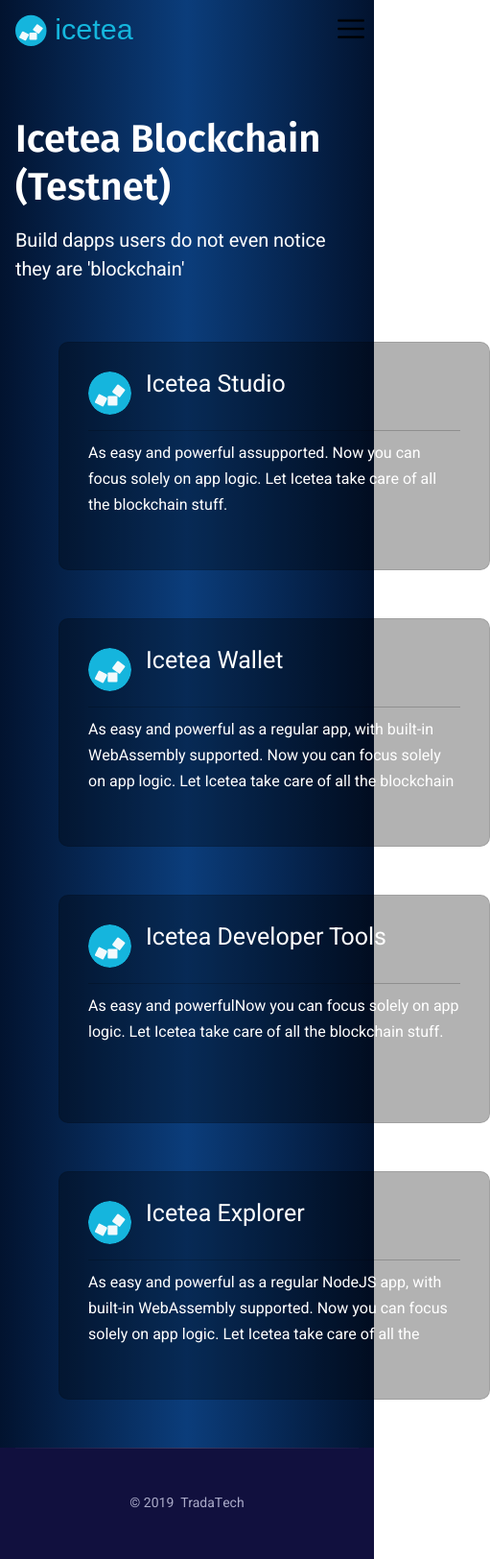
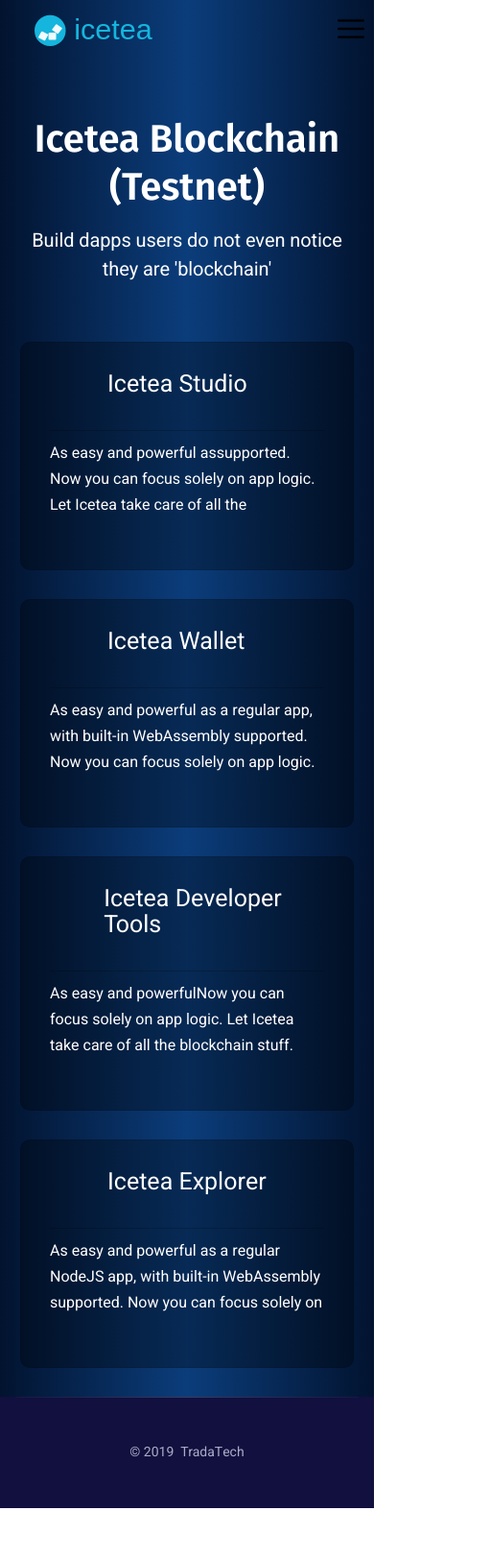
Before and after one commit to TradaTech/icetea.io, a website: page testnet.html in a window 390 px wide. Shown: the whole page at 96% size, 511 px wide, since content can reach past the window. After the commit the page ends 1571 px from the top, so only its background shows below. Drawn offline with nearby package versions, Linux system fonts and the light colour scheme; files that its build step writes are made by us from their sources.

Commit message:
Change display to flex

```diff
--- a/src/scss/layout/_testnet.scss
+++ b/src/scss/layout/_testnet.scss
@@ -1,18 +1,16 @@
 .tn-logo-site {
+	padding: 0 20px;
 	img {
-		// width: 48px;
 		height: 40px;
 	}
 }
 .tn-container {
-	// background: #38b1c2;
 	background: linear-gradient(
 		to right,
 		#02132f 0%,
 		#0b3d7b 50%,
 		#02132f 100%
 	);
-	// background: rgba(0, 0, 0, 0);
 	color: #ffffff;
 }
 .tn-title {
@@ -22,7 +20,6 @@
 .site-header-cus {
 	box-shadow: none;
 	font-size: 12px;
-	background-color: rgba(0, 0, 0, 0);
 }
 .navbar-cus {
 	ul {
@@ -45,11 +42,10 @@
 	display: inline-block;
 	.itemslist {
 		width: 100%;
-		display: inline-block;
-		a {
-			color: inherit;
-			text-decoration: none;
-		}
+		// display: inline-block;
+		display: flex;
+		flex-wrap: wrap;
+		justify-content: center;
 	}
 }
 .tn-items {
@@ -57,15 +53,11 @@
 	// box-shadow: 5px 3px 5px rgba(0, 0, 0, 0.23);
 	margin: 0 45px 50px 45px;
 	padding: 30px;
-	width: 400px;
-	float: left;
+	width: 40%;
 	border: 1px solid rgba(0, 0, 0, 0.1);
 	border-radius: 10px;
 	cursor: pointer;
 	transition: all 0.6s ease;
-	&:nth-child(4n) {
-		margin-right: 0;
-	}
 	&:hover {
 		border: 1px solid rgb(21, 181, 221);
 		background: linear-gradient(
@@ -93,9 +85,6 @@
 			max-width: 100%;
 		}
 	}
-	// .pri_info {
-	// 	width: calc(100% - 141px);
-	// }
 	.name {
 		font-size: 25px;
 	}
@@ -116,47 +105,15 @@
 			}
 		}
 	}
-	.tooltip {
-		position: absolute;
-		bottom: 100%;
-		background: #38b1c2;
-		color: inherit;
-		line-height: 15px;
-		text-align: justify;
-		padding: 7px;
-		border-radius: 5px;
-		transition: opacity 0.5s ease;
-		visibility: hidden;
-		opacity: 0;
-	}
 
 	@media (max-width: 1200px) {
 		width: 450px;
 		&:nth-child(4n) {
-			margin: 0 20px 20px 0;
+			// margin: 0 20px 20px 0;
 		}
 		&:nth-child(3n) {
-			margin-right: 0;
+			// margin-right: 0;
 		}
-	}
-
-	@media (max-width: 991px) {
-		width: 450px;
-		&:nth-child(4n) {
-			margin: 0 20px 20px 0;
-		}
-		&:nth-child(3n) {
-			margin: 0 20px 20px 0;
-		}
-		&:nth-child(2n) {
-			margin-right: 0;
-		}
-	}
-
-	@media (max-width: 640px) {
-		width: 450px;
-		float: none;
-		margin-right: 0 !important;
 	}
 }
 // mobile
@@ -174,7 +131,19 @@
 			}
 		}
 	}
+	.hero-copy {
+		text-align: center;
+	}
+	.tn-items {
+		width: 450px;
+		float: none;
+		margin: 0 5px 30px 5px;
+	}
+	.name {
+		font-size: 20px;
+	}
 }
+
 #preloader {
 	position: fixed;
 	top: 0;
@@ -258,16 +227,21 @@
 	animation: 2s ease 0s normal none infinite running playbutton;
 }
 @-webkit-keyframes flash {
-	50%,from,to {
+	50%,
+	from,
+	to {
 		opacity: 1;
 	}
-	25%,75% {
+	25%,
+	75% {
 		opacity: 0;
 	}
 }
 
 @keyframes flash {
-	50%,from,to {
+	50%,
+	from,
+	to {
 		opacity: 1;
 	}
 	25%,
--- a/testnet.html
+++ b/testnet.html
@@ -18,7 +18,7 @@
   <!--script src="https://unpkg.com/scrollreveal@4.0.0/dist/scrollreveal.min.js"></script-->
 </head>
 
-<body class="ui-body" >
+<body class="ui-body">
   <header class="site-header site-header-cus" id="site-header">
     <div class="tn-container">
       <div class="container">
@@ -59,11 +59,10 @@
         </div>
         <div class="tn-wrap">
           <div class="itemslist">
-            <a target="blank" href="https://studio.icetea.io/">
-              <div class="tn-items">
+            <div class="tn-items" onclick="window.open('https://studio.icetea.io/','Studio');">
               <div class="item_header">
                 <div class="icon">
-                    <img src="./src/images/logo.svg" alt='' />
+                  <!-- <img src="./src/images/logo.svg" alt='' /> -->
                 </div>
                 <div class="pri_info">
                   <p class="name">Icetea Studio</p>
@@ -74,12 +73,10 @@
                   solely on app logic. Let Icetea take care of all the blockchain stuff.</p>
               </div>
             </div>
-            </a>
-            <a target="blank" href="https://studio.icetea.io/">
-              <div class="tn-items">
+            <div class="tn-items" onclick="window.open('https://studio.icetea.io/','Wallet');">
               <div class="item_header">
                 <div class="icon">
-                    <img src="./src/images/logo.svg" alt='' />
+                  <!-- <img src="./src/images/logo.svg" alt='' /> -->
                 </div>
                 <div class="pri_info">
                   <p class="name">Icetea Wallet</p>
@@ -90,12 +87,10 @@
                   solely on app logic. Let Icetea take care of all the blockchain stuff.</p>
               </div>
             </div>
-            </a>
-            <a target="blank" href="https://studio.icetea.io/">
-              <div class="tn-items">
+            <div class="tn-items" onclick="window.open('https://studio.icetea.io/','Developer');">
               <div class="item_header">
                 <div class="icon">
-                    <img src="./src/images/logo.svg" alt='' />
+                  <!-- <img src="./src/images/logo.svg" alt='' /> -->
                 </div>
                 <div class="pri_info">
                   <p class="name">Icetea Developer Tools</p>
@@ -106,12 +101,10 @@
                   solely on app logic. Let Icetea take care of all the blockchain stuff.</p>
               </div>
             </div>
-            </a>
-            <a target="blank" href="https://studio.icetea.io/">
-              <div class="tn-items">
+            <div class="tn-items" onclick="window.open('https://studio.icetea.io/','Explorer');">
               <div class="item_header">
                 <div class="icon">
-                    <img src="./src/images/logo.svg" alt='' />
+                  <!-- <img src="./src/images/logo.svg" alt='' /> -->
                 </div>
                 <div class="pri_info">
                   <p class="name">Icetea Explorer</p>
@@ -123,7 +116,6 @@
                   solely on app logic. Let Icetea take care of all the blockchain stuff.</p>
               </div>
             </div>
-            </a>
           </div>
         </div>
       </div>
```
Lines whose indentation alone changed are shown as unchanged.
